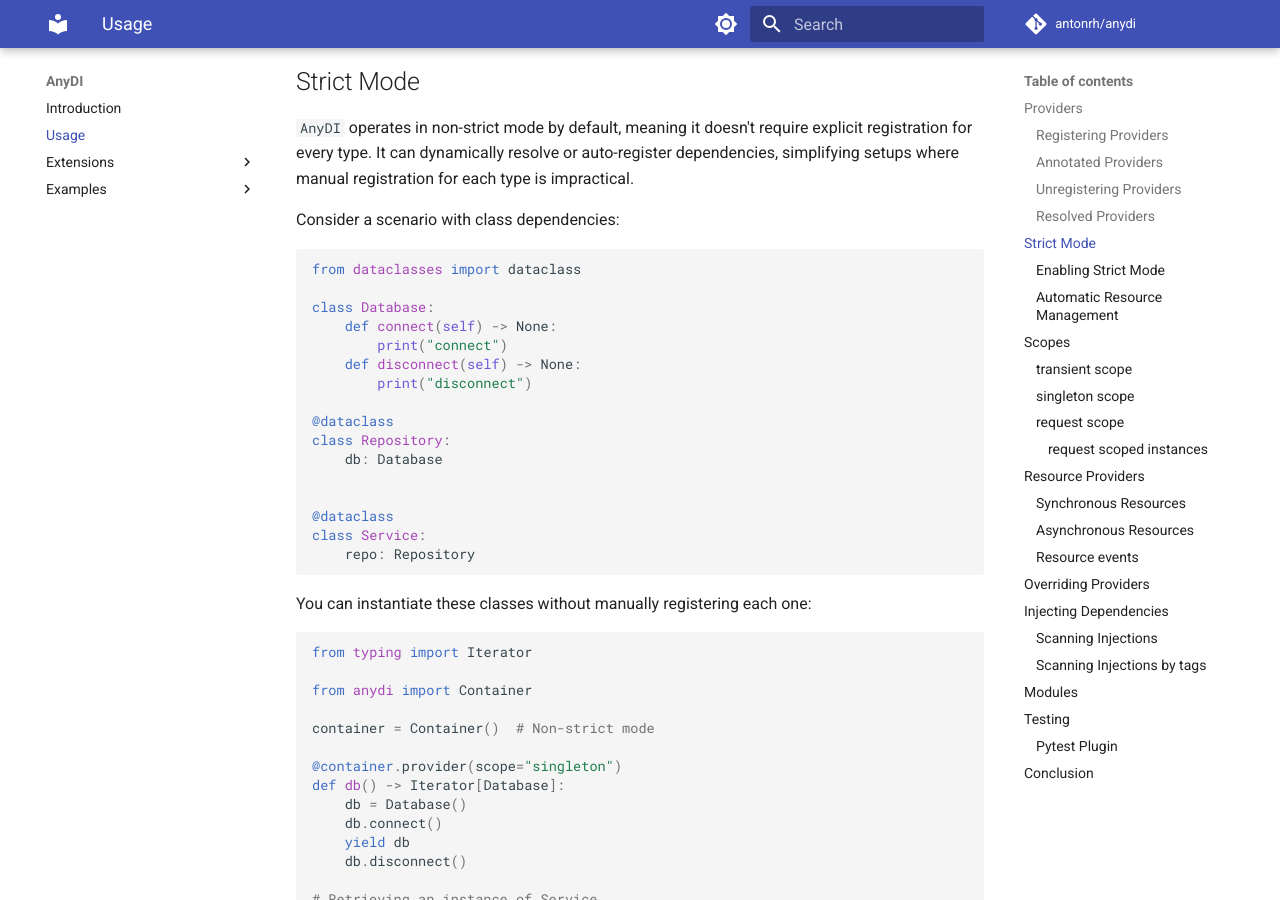
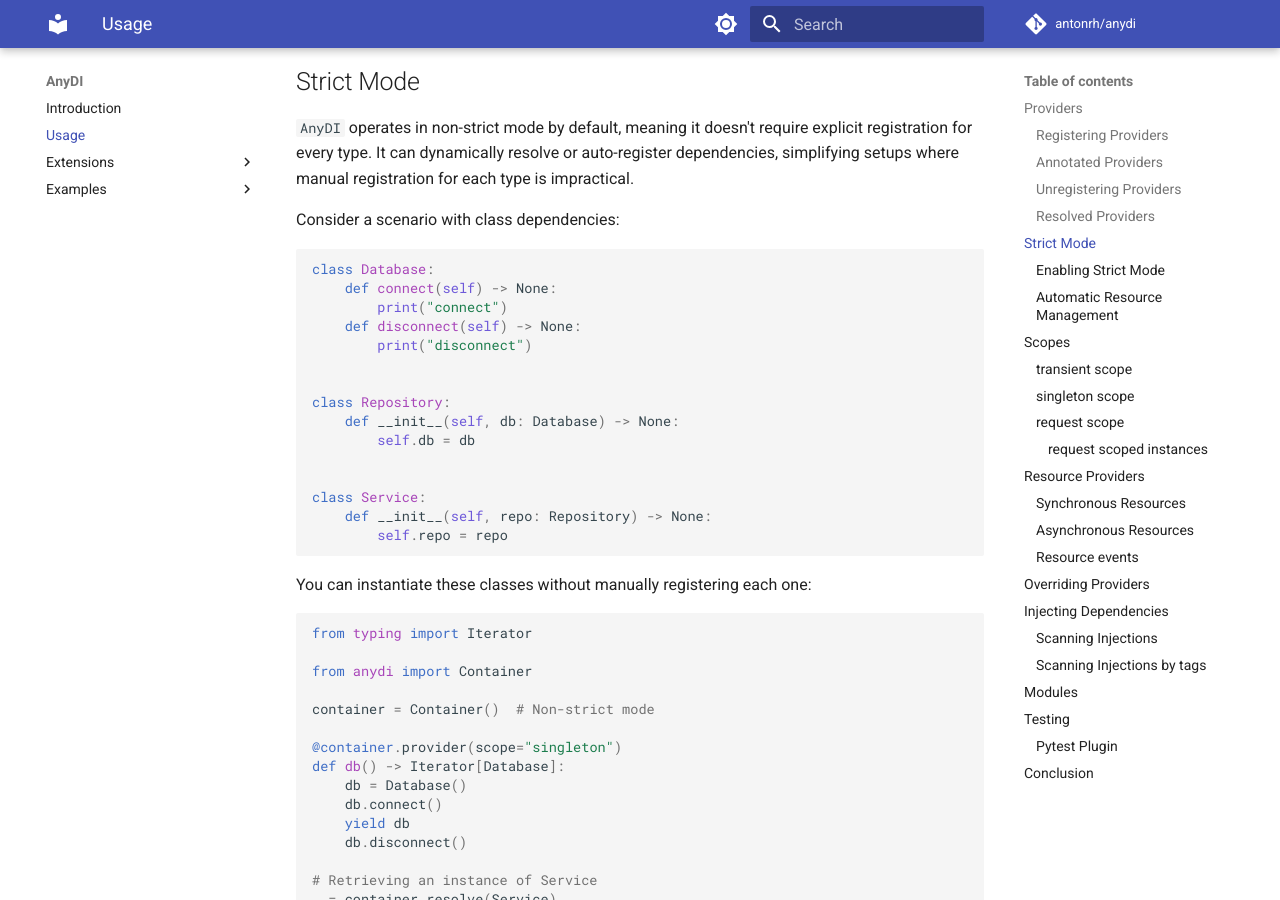
Before and after one commit to antonrh/anydi, an MkDocs documentation site: the page built from docs/usage.md, in a window 1280 px wide and 900 px high, scrolled down 3200 px. Built offline with MkDocs 1.6.1 and Material for MkDocs 9.7.7, drawn with Linux system fonts in a browser that asks for light colours; comment, search, counter and statistics services are not loaded; some of the changed text lies outside the part shown.

Commit message:
Update dataclass related docs

````diff
--- a/docs/usage.md
+++ b/docs/usage.md
@@ -153,22 +153,21 @@ assert not container.is_resolved(int)
 Consider a scenario with class dependencies:
 
 ```python
-from dataclasses import dataclass
-
 class Database:
     def connect(self) -> None:
         print("connect")
     def disconnect(self) -> None:
         print("disconnect")
 
-@dataclass
+
 class Repository:
-    db: Database
+    def __init__(self, db: Database) -> None:
+        self.db = db
 
 
-@dataclass
 class Service:
-    repo: Repository
+    def __init__(self, repo: Repository) -> None:
+        self.repo = repo
 ```
 
 You can instantiate these classes without manually registering each one:
@@ -746,17 +745,17 @@ class Item:
     name: str
 
 
-@dataclass(kw_only=True)
 class Repository:
-    items: list[Item] = field(default_factory=list)
+    def __init__(self) -> None:
+        self.items: list[Item] = []
 
     def all(self) -> list[Item]:
         return self.items
 
 
-@dataclass(kw_only=True)
 class Service:
-    repo: Repository
+    def __init__(self, repo: Repository) -> None:
+        self.repo = repo
 
     def get_items(self) -> list[Item]:
         return self.repo.all()
````
Also changed, not shown: docs/examples/basic.md (+2 -2 lines), docs/extensions/fastapi.md (+3 -3 lines).
